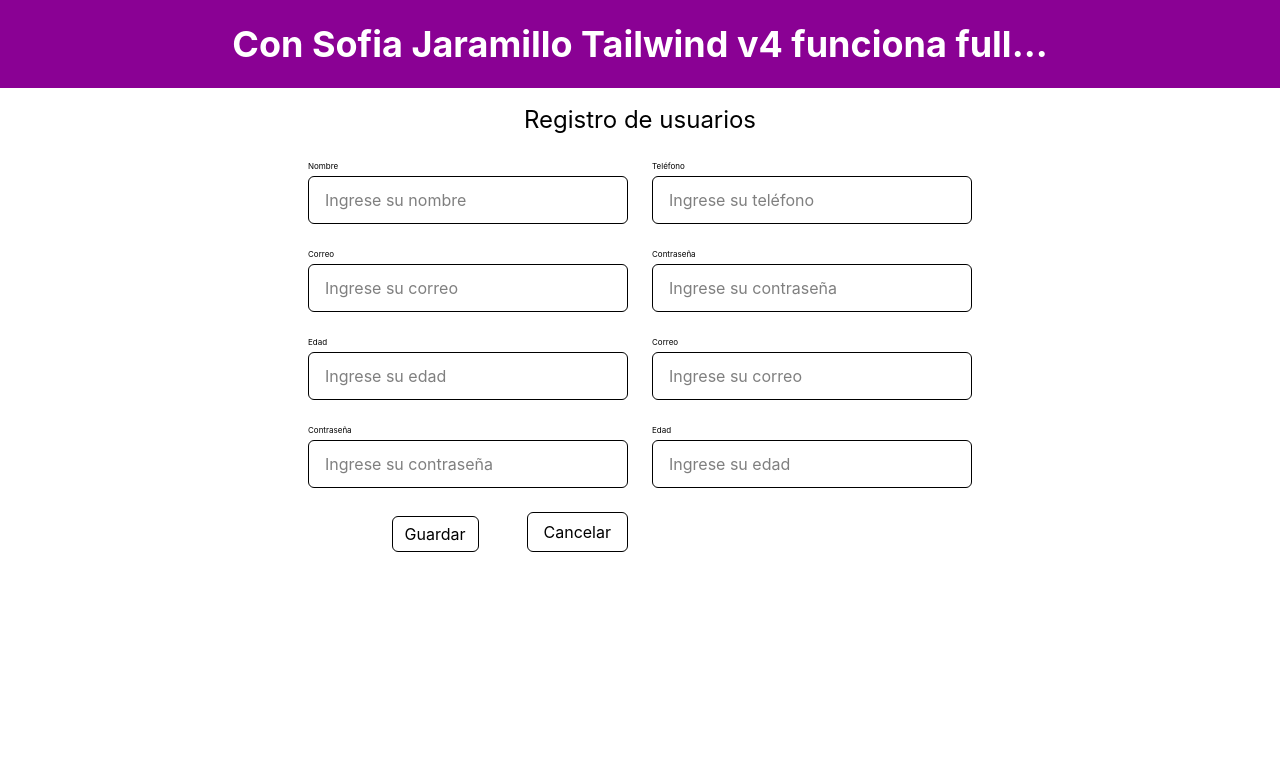
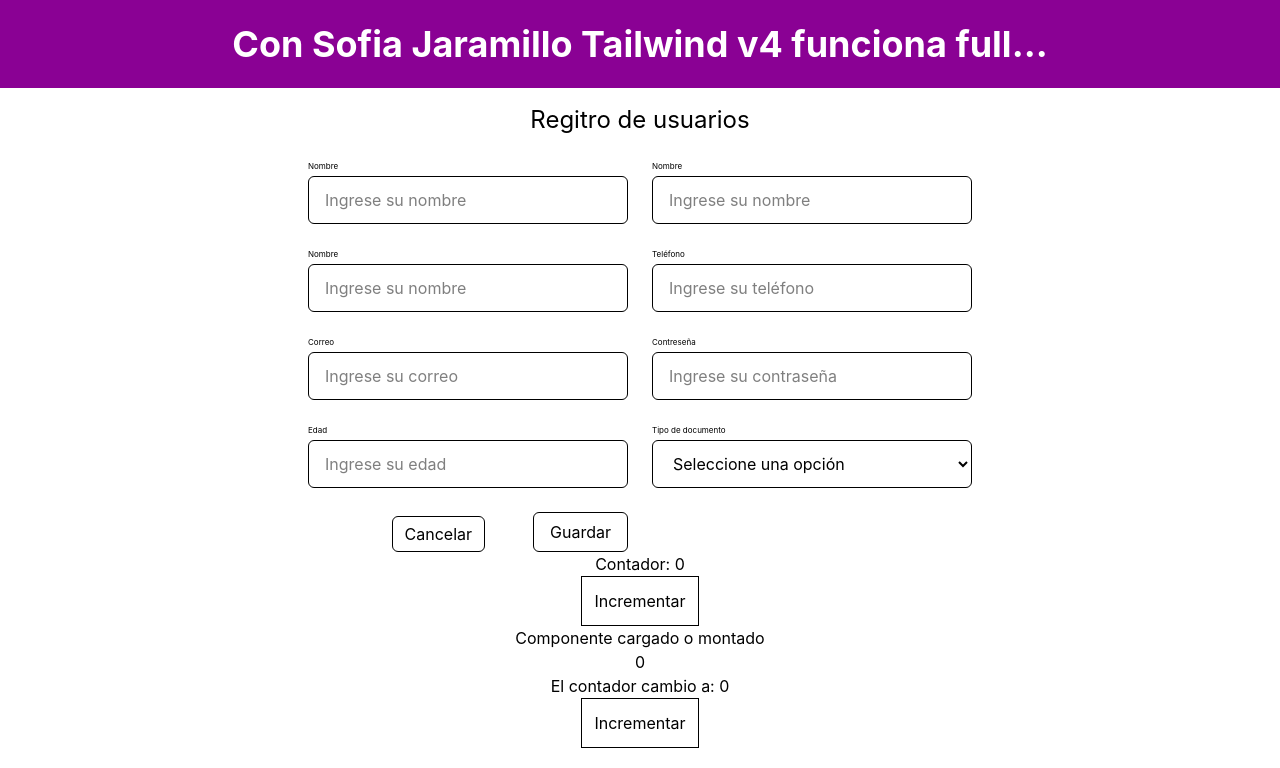
Before and after one commit to sofiajara25/3147206-react, a React (Vite) app: page / in a window 1280 px wide. Shown: the top 768 px of the page. Built offline with nearby package versions, Linux system fonts and the light colour scheme.

Commit message:
feat(components): se creó componente select

```diff
--- /dev/null
+++ b/data/selects/documentTypes.json
@@ -0,0 +1,22 @@
+[
+    {
+        "id": "C.C.",
+        "label": "Cédula de ciudadanía"
+    },
+    {
+        "id": "T.I.",
+        "label": "Tarjeta de identidad"
+    },
+    {
+        "id": "P.P.T",
+        "label": "Permiso por Protección Temporal"
+    },
+    {
+        "id": "P.E.P.",
+        "label": "Permiso Especial de Permanencia"
+    },
+    {
+        "id": "C.E.",
+        "label": "Cédula de Extranjería"
+    }
+]
--- /dev/null
+++ b/src/features/users/componentes/UserRegisterForm.jsx
@@ -0,0 +1,102 @@
+import { useState, useEffect } from "react";
+
+import { Input, Button, DeleteCounter, DeleteEffect, DeleteCounter2, Select }
+from "@/shared";
+import { getDocumentType } from "../services/selectServices";
+
+export default function UserRegisterForm() {
+
+    const [documentTypes, setDocumentTypes] = useState([]);
+
+    useEffect(() => {
+        getDocumentType().then(setDocumentTypes);
+    }, []);
+
+    // Handle
+    const handleNameChange = (e) => {
+        console.log("Nombre: ", e.target.value)
+    }
+
+    const handleEmailBlur = (e) => {
+        console.log("Email: ", e.target.value)
+    }
+
+    return (
+        <div>
+            <h1 className="text-text-primary text-2xl mb-6">Regitro de usuarios</h1>
+
+            <form className="grid grid-cols-1 items-center gap-6">
+                {/* Inputs */}
+                <div className="grid grid-cols-2 gap-6 my-0 mx-auto ">
+                    <Input
+                        label="Nombre"
+                        placeholder="Ingrese su nombre"
+                        onChange={handleNameChange}
+                    />
+
+                    <Input
+                        label="Nombre"
+                        placeholder="Ingrese su nombre"
+                    />
+
+                    <Input
+                        label="Nombre"
+                        placeholder="Ingrese su nombre"
+                    />
+
+                    <Input
+                        label="Teléfono"
+                        placeholder="Ingrese su teléfono"
+                        type="tel"
+                    />
+
+                    <Input
+                        label="Correo"
+                        placeholder="Ingrese su correo"
+                        type="email"
+                        onBlur={handleEmailBlur}
+                    />
+
+                    <Input
+                        label="Contreseña"
+                        placeholder="Ingrese su contraseña"
+                        type="password"
+                    />
+
+                    <Input
+                        label="Edad"
+                        placeholder="Ingrese su edad"
+                        type="number"
+                    />
+
+                    <Select
+                        label="Tipo de documento"
+                        name="documentType"
+                        options={documentTypes}
+                    />
+
+                    {/* Actions */}
+                    <div className="flex items-end justify-end gap-12">
+                        <Button variant="secondary" size="sm">
+                            Cancelar
+                        </Button>
+
+                        <Button variant="secondary" size="md">
+                            Guardar
+                        </Button>
+                    </div>
+
+                </div>
+
+            </form>
+
+            <DeleteCounter />
+
+            {/* Uso del useEffect */}
+            <DeleteEffect/>
+
+            <DeleteCounter2/>
+
+        </div>
+    );
+}
--- a/src/features/users/componentes/UserRegisterFrom.jsx
+++ /dev/null
@@ -1,79 +0,0 @@
-import { Input, Button } from "@/shared";
-
-export default function UserRegisterFrom() {
-
-    // Handle
-
-    const handleNameChange = (e) => {
-        console.log("Nombre: ", e.target.value)
-    }
-
-    const handleEmailBlur = (e) => {
-        console.log("Email: ", e.target.value)
-    }
-
-    return (
-        <div>
-            <h1 className="text-text-primary text-2xl mb-6">
-                Registro de usuarios
-            </h1>
-            <form className="grid grid-cols-1 items-center ">
-                {/* Inputs */}
-                <div className="grid grid-cols-2 gap-6 my-0 mx-auto">
-                    <Input
-                        label="Nombre"
-                        placeholder="Ingrese su nombre"
-                        onChange={handleNameChange}
-                    />
-                    <Input
-                        label="Teléfono"
-                        placeholder="Ingrese su teléfono"
-                        type="tel"
-                    />
-                    <Input
-                        label="Correo"
-                        placeholder="Ingrese su correo"
-                        type="email"
-                        onBlur={handleEmailBlur}
-                    />
-                    <Input
-                        label="Contraseña"
-                        placeholder="Ingrese su contraseña"
-                        type="password"
-                    />
-                    <Input
-                        label="Edad"
-                        placeholder="Ingrese su edad"
-                        type="number"
-                    />
-                    <Input
-                        label="Correo"
-                        placeholder="Ingrese su correo"
-                        type="email"
-                        onBlur={handleEmailBlur}
-                    />
-                    <Input
-                        label="Contraseña"
-                        placeholder="Ingrese su contraseña"
-                        type="password"
-                    />
-                    <Input
-                        label="Edad"
-                        placeholder="Ingrese su edad"
-                        type="number"
-                    />
-                    {/* Action */}
-                    <div className="flex items-end justify-end gap-12">
-                        <Button variant="primary" size="sm">
-                            Guardar
-                        </Button>
-
-                        <Button variant="primary" size="md">
-                            Cancelar
-                        </Button>
-                    </div>
-                </div>
-            </form>
-        </div>
-    )
-}
--- a/src/features/users/pages/CreateUserPage.jsx
+++ b/src/features/users/pages/CreateUserPage.jsx
@@ -1,4 +1,4 @@
-import UserRegisterForm from "../componentes/UserRegisterFrom";
+import UserRegisterForm from "../componentes/UserRegisterForm";
 
 export default function CreateUserPage() {
     return (
--- /dev/null
+++ b/src/features/users/services/selectServices.js
@@ -0,0 +1,6 @@
+export async function getDocumentType() {
+
+    const response = await fetch("/../../data/selects/documentTypes.json")
+
+    return response.json();
+}
--- a/src/main.jsx
+++ b/src/main.jsx
@@ -1,6 +1,6 @@
 import { StrictMode } from 'react'
 import { createRoot } from 'react-dom/client'
-import './index.css'
+import './styles/global.css'
 import App from './app/App.jsx'
 
 createRoot(document.getElementById('root')).render(
--- a/src/shared/components/Button.jsx
+++ b/src/shared/components/Button.jsx
@@ -5,32 +5,33 @@
  */
 
 export default function Button({
-    variant = "primary", // Define el estilo visual
-    size = "md", // Define tamaño visual
-    type = "button", // Tipos de botón (button, submit, reset)
-    children, // Contenido interno del botón (texto, icono)
-    ...props //Propiedades adicionales (onClick, disable, ect)
+  variant = "primary", //Define el estilo visual
+  size = "md", //Define tamaño visual
+  type = "button", //Tipos de botón (button, submit, reset)
+  children, //Contenido interno del botón(texto, ícono)
+  ...props //Propiedades adicionales(onClick, disable, etc)
 }) {
   const variants = {
-        primary: "bg-green text-brand border",
-        secondary: "bg-background border border-border text-text-inverse hover:bg-surface-muted"
+    primary: "text-brand border text-h1",
+    secondary:
+      "bg-background border border-border text-text-inverse hover:bg-surface-muted",
   };
 
   const sizes = {
-        sm: `
+    sm:`
         h-9 px-3
         before:absolute before:content['']
-            before:-inset-y-[6px] before:-inset-x-[0px]
+        before:-inset-y-[6px]  before:-inset-x-[0px]
     `,
-
-        md: `
+    md:`
         h-10 px-4
         before:absolute before:content['']
-            before:-inset-y-[7px] before:-inset-x-[0px]
+        before:-inset-y-[5px]  before:-inset-x-[0px]
     `
   }
 
-    return (
+  return(
+
     <button
         className= {`
             relative
--- /dev/null
+++ b/src/shared/components/DeleteCounter.jsx
@@ -0,0 +1,35 @@
+// import { useState } from "react";
+
+// export default function DeleteCounter(){
+
+//     const [count, setCount] = useState(10);
+
+//     return (
+//         <div>
+//             <p>Contador: {count}</p>
+//             <button onClick={() => setCount(count + 1)} className="border p-[12px]">
+//                 Incrementar
+//             </button>
+//         </div>
+//     );
+// }
+
+//=============================================
+//Hacer la actividad anterior con una función
+
+export default function DeleteCounter(){
+
+    let count = 0;
+
+    const incrementar = () => {
+        count = count + 1;
+        console.log("Nuevo valor", count)
+    }
+
+    return (
+        <div>
+            <p>Contador: {count}</p>
+            <button onClick={incrementar} className="border p-[12px]">Incrementar</button>
+        </div>
+    )
+}
--- /dev/null
+++ b/src/shared/components/DeleteCounter2.jsx
@@ -0,0 +1,22 @@
+import { useState, useEffect } from "react";
+
+export default function DeleteCounter2(){
+
+    const [count, setCount] = useState(0);
+    const [message, setMessage] = useState("El contador no ha cambiado")
+
+    useEffect(() => {
+        setMessage(`El contador cambio a: ${count}`)
+    }, [count]);
+
+    return(
+        <div>
+            <h2>{count}</h2>
+            <p>{message}</p>
+
+            <button onClick={() => setCount(count + 1)} className="border p-[12px]">
+                Incrementar
+            </button>
+        </div>
+    )
+}
--- /dev/null
+++ b/src/shared/components/DeleteEffect.jsx
@@ -0,0 +1,39 @@
+// import { useState, useEffect } from "react";
+
+// export default function DeleteEffect() {
+
+//     const [message, setMessage] = useState("Cargando...")
+
+//     useEffect(() => {
+//         setTimeout(() => {
+//             setMessage("Componente cargado o montado")
+//         }, 2000);
+
+//     }, [])
+//     return <h1>{message}</h1>
+
+// }
+
+// ================================================
+// SEGUNDA ACTIVIDAD => useEffect
+// ================================================
+import { useState, useEffect } from "react";
+
+export default function DeleteEffect() {
+
+    console.log("Render")
+
+    const [message, setMessage] = useState("Cargando...")
+
+    useEffect(() => {
+
+        console.log("Efecto ejecutado")
+
+        setTimeout(() => {
+            setMessage("Componente cargado o montado")
+        }, 2000);
+
+    }, [])
+    return <h1>{message}</h1>
+
+}
--- a/src/shared/components/Select.jsx
+++ b/src/shared/components/Select.jsx
@@ -0,0 +1,41 @@
+export default function Select({
+    label,
+    name,
+    options = [],
+}) {
+
+
+    return (
+        <div className="w-[320px]">
+
+            {label && (
+                <label className="block text-caption mb-1 text-text-secondary place-self-start">
+                    {label}
+                </label>
+            )}
+
+            <select
+                name={name}
+                className="
+                w-full
+                h-12
+                rounded-md
+                border
+                border-border
+                px-4
+                "
+            >
+                <option value="">Seleccione una opción</option>
+
+                {options.map((opt) => (
+
+                    <option key={opt.id} value={opt.id}>
+                        {opt.label}
+                    </option>
+
+                ))}
+            </select>
+
+        </div>
+    )
+}
--- a/src/shared/index.js
+++ b/src/shared/index.js
@@ -1,2 +1,6 @@
 export {default as Input} from "./components/Input";
 export {default as Button} from "./components/Button";
+export {default as DeleteCounter} from "./components/DeleteCounter";
+export {default as DeleteEffect} from "./components/DeleteEffect";
+export {default as DeleteCounter2} from "./components/DeleteCounter2";
+export {default as Select} from "./components/Select";
```
Lines whose indentation alone changed are shown as unchanged.
